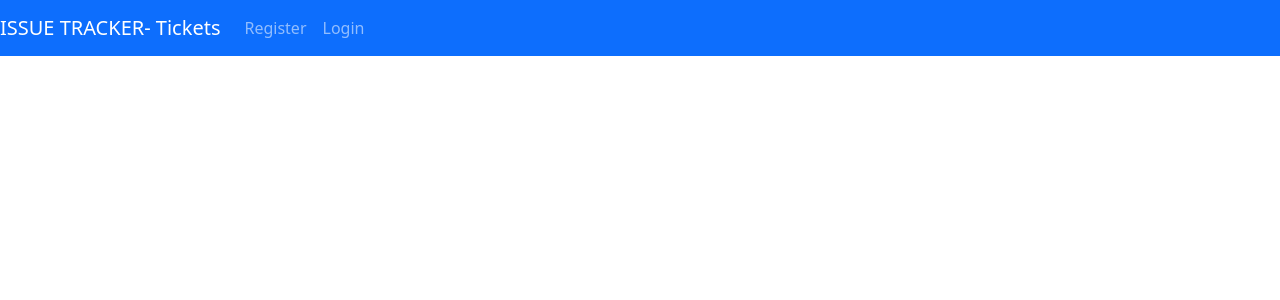
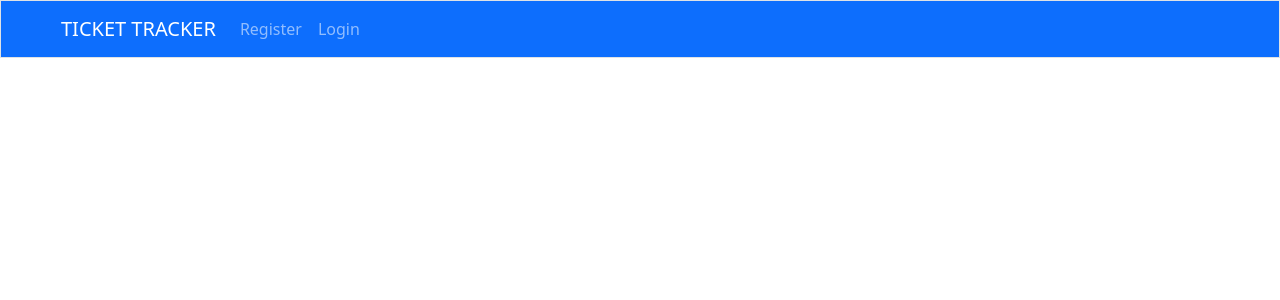
Before and after one commit to amyjprogrammer/bug_tracker, a Django app: page / in a window 1280 px wide. Shown: the top 300 px of the page. Run offline with Django 3.2, Linux system fonts and the light colour scheme; data that the repository does not hold is empty.

Commit message:
fixing the home page and navbar

```diff
--- a/issue_tracker/templates/issue_tracker/base.html
+++ b/issue_tracker/templates/issue_tracker/base.html
@@ -9,6 +9,8 @@
 
     <!-- Bootstrap CSS -->
     <link href="https://cdn.jsdelivr.net/npm/bootstrap@5.0.0-beta2/dist/css/bootstrap.min.css" rel="stylesheet" integrity="sha384-BmbxuPwQa2lc/FVzBcNJ7UAyJxM6wuqIj61tLrc4wSX0szH/Ev+nYRRuWlolflfl" crossorigin="anonymous">
+
+    <link rel="stylesheet" href="{% static 'css/main.css' %}">
 
     <title>Bug Tracker</title>
   </head>
--- a/issue_tracker/templates/issue_tracker/home.html
+++ b/issue_tracker/templates/issue_tracker/home.html
@@ -4,35 +4,36 @@
 
 {% block content %}
 
-  {% for ticket in tickets %}
-  <div class="card border-success mb-2">
+  <div class="row list-group">
+
+    {% for ticket in tickets %}
+
     <a href="{% url 'issue_tracker:ticket_comment' ticket.id %}" class="list-group-item-action flex-column align-items-start" id={{ ticket.id }}>
-      <div class="card-header pt-2 ps-4">
-        <div class="row d-flex w-100 justify-content-between">
+      <div class="card card-body border-success mb-1 mt-2">
+        <div class="d-flex w-100 justify-content-between ">
 
-          <h4 class="text-capitalize">{{ ticket.title }}</h4>
+          <h4 class="text-capitalize text-decoration-underline">{{ ticket.title }}</h4>
 
           {% if ticket.comments.count >= 1 %}
             <div class="ball">
-              <span class="badge badge-primary badge-pill">{{ ticket.comments.count }}</span>
+              <span class="badge badge-pill bg-primary">{{ ticket.comments.count }}</span>
               <small>Comments</small>
             </div>
           {% endif %}
         </div>
-      </div>
 
-      <div class="card-body mb-2 pt-4">
-          <div class="row">
-            <p class="text-truncate">{{ ticket.issue_description }}</p>
-          </div>
-          <div class="row d-flex justify-content-between">
-            <p>Author: {{ ticket.ticket_author }}</p>
-            <p>Date Added: {{ ticket.date_added }}</p>
-          </div>
+        <div class="row mt-1 ">
+          <p class="issue-description text-truncate">{{ ticket.issue_description }}</p>
+        </div>
+        <div class="d-flex justify-content-between p-0">
+          <p>Author: {{ ticket.ticket_author }}</p>
+          <p>Date Added: {{ ticket.date_added|date:"M d, Y" }}</p>
+        </div>
       </div>
     </a>
-  </div>
-  {% endfor %}
+    {% endfor %}
+
+</div>
 
 
 
--- a/issue_tracker/templates/issue_tracker/nav_bar.html
+++ b/issue_tracker/templates/issue_tracker/nav_bar.html
@@ -1,5 +1,6 @@
-<nav class="navbar navbar-expand-lg navbar-dark bg-primary">
-  <a class="navbar-brand" href="{% url 'issue_tracker:home' %}">ISSUE TRACKER- Tickets</a>
+<nav class="navbar navbar-expand-lg navbar-dark bg-primary mb-2 border">
+  <div class="container-fluid">
+  <a class="navbar-brand ms-5" href="{% url 'issue_tracker:home' %}">TICKET TRACKER</a>
   <button class="navbar-toggler" type="button" data-toggle="collapse" data-target="#navbarColor01" aria-controls="navbarColor01" aria-expanded="false" aria-label="Toggle navigation">
       <span class="navbar-toggler-icon"></span>
   </button>
@@ -25,4 +26,5 @@
       </li>
       {% endif %}
     </ul>
+  </div>
 </nav>
--- /dev/null
+++ b/static/css/main.css
@@ -0,0 +1,26 @@
+.list-group-item-action {
+    margin-top: 3px;
+    margin-bottom: 3px;
+    padding: 10px 10px 0px 10px;
+}
+
+a {
+  text-decoration: none;
+}
+
+a:hover {
+  text-decoration: underline;
+}
+
+.list-group-item, .list-group-item:hover {
+  z-index: auto;
+}
+
+.issue-description {
+  font-size: 17px;
+  padding: 1rem 5rem 1rem 1rem;
+}
+
+.card-body {
+  padding: .5rem 1rem 0rem 1rem;
+}
```
Also changed, not shown: bug_tracker/settings.py (+7 -0 lines).
